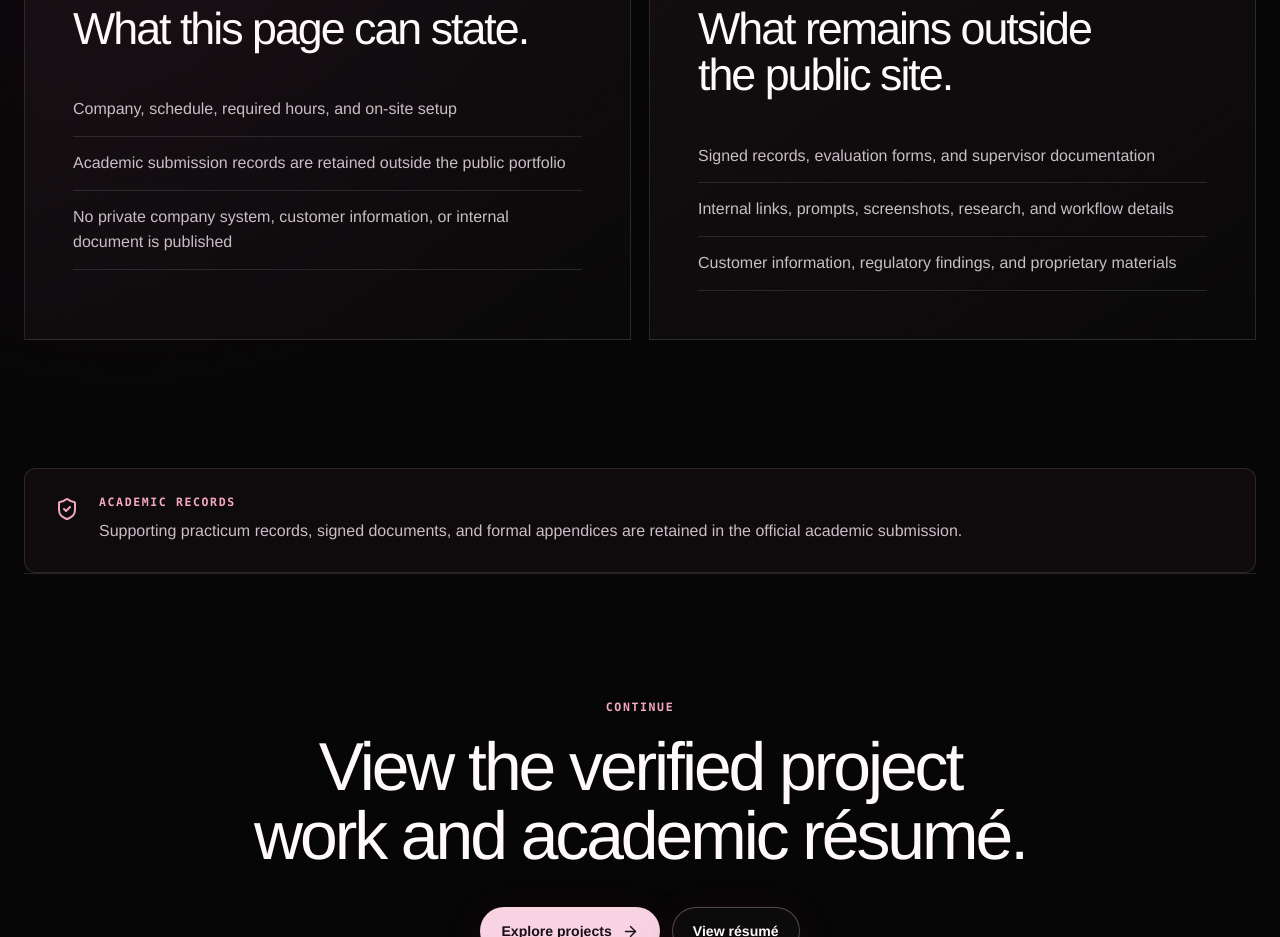
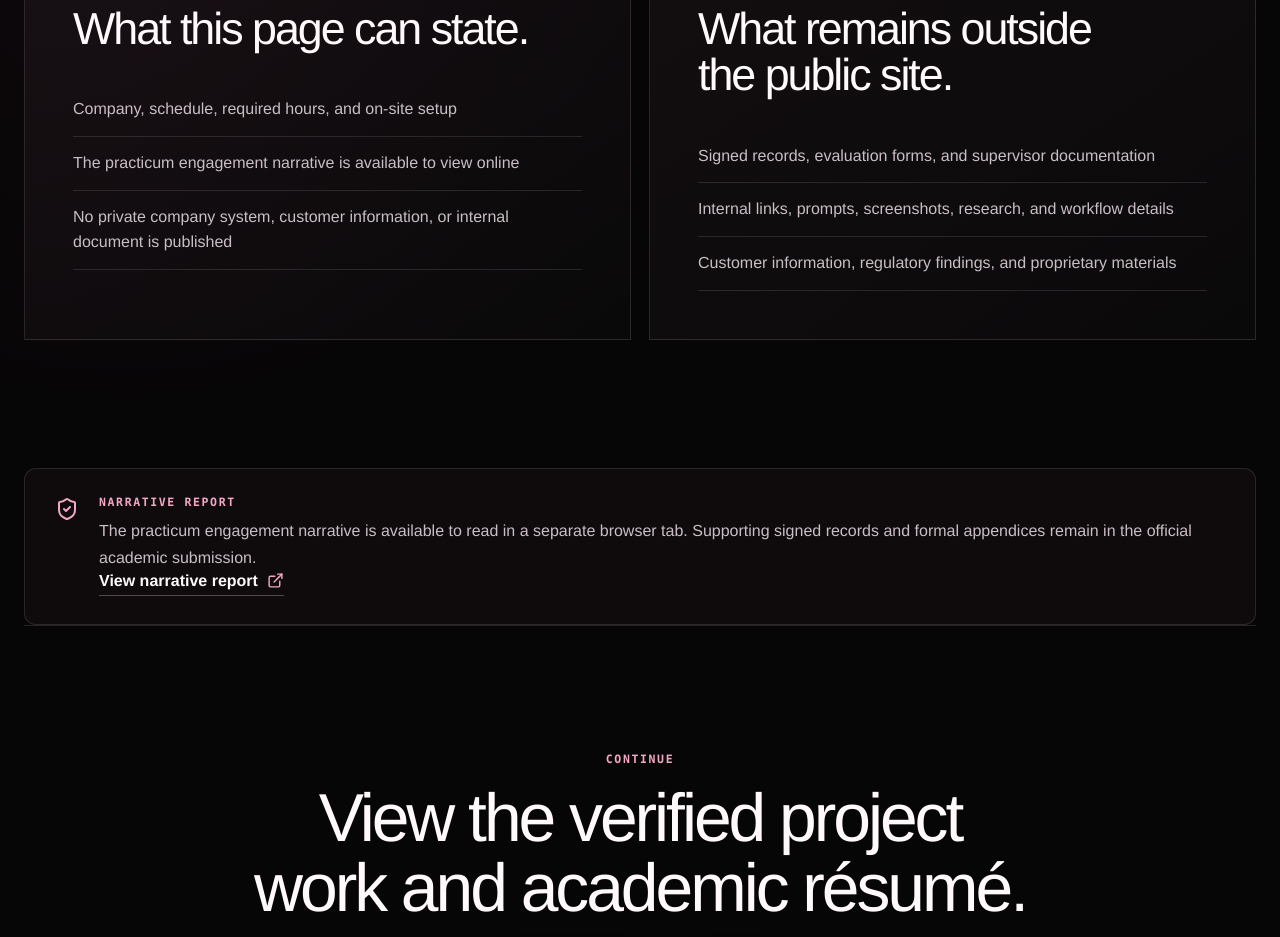
Before and after one commit to MrLister17/YvanPortfolio, a Next.js app: page /practicum in a window 1280 px wide. Shown: the part 1260-2197 px from the top of the page. Built offline with nearby package versions, Linux system fonts and the light colour scheme; no server answers.

Commit message:
Publish practicum narrative report for viewing

```diff
--- a/src/app/practicum/page.tsx
+++ b/src/app/practicum/page.tsx
@@ -1,6 +1,6 @@
 import type { Metadata } from "next";
 import Link from "next/link";
-import { ArrowRight, FileCheck2, LockKeyhole, ShieldCheck } from "lucide-react";
+import { ArrowRight, ExternalLink, FileCheck2, LockKeyhole, ShieldCheck } from "lucide-react";
 import { portfolioConfig } from "@/config/portfolio";
 
 export const metadata: Metadata = {
@@ -11,7 +11,7 @@ export const metadata: Metadata = {
 
 const confirmedItems = [
   "Company, schedule, required hours, and on-site setup",
-  "Academic submission records are retained outside the public portfolio",
+  "The practicum engagement narrative is available to view online",
   "No private company system, customer information, or internal document is published",
 ];
 
@@ -55,7 +55,7 @@ export default function PracticumPage() {
 
       <aside className="section-shell records-note">
         <ShieldCheck aria-hidden="true" />
-        <div><span className="eyebrow">Academic records</span><p>Supporting practicum records, signed documents, and formal appendices are retained in the official academic submission.</p></div>
+        <div><span className="eyebrow">Narrative report</span><p>The practicum engagement narrative is available to read in a separate browser tab. Supporting signed records and formal appendices remain in the official academic submission.</p><a className="text-link" href="/documents/practicum-narrative-report.pdf" target="_blank" rel="noreferrer">View narrative report <ExternalLink /></a></div>
       </aside>
 
       <section className="section-shell section-block final-cta">
```
Also changed, not shown: 1 other file (tests, documents, lock files or other folders).
